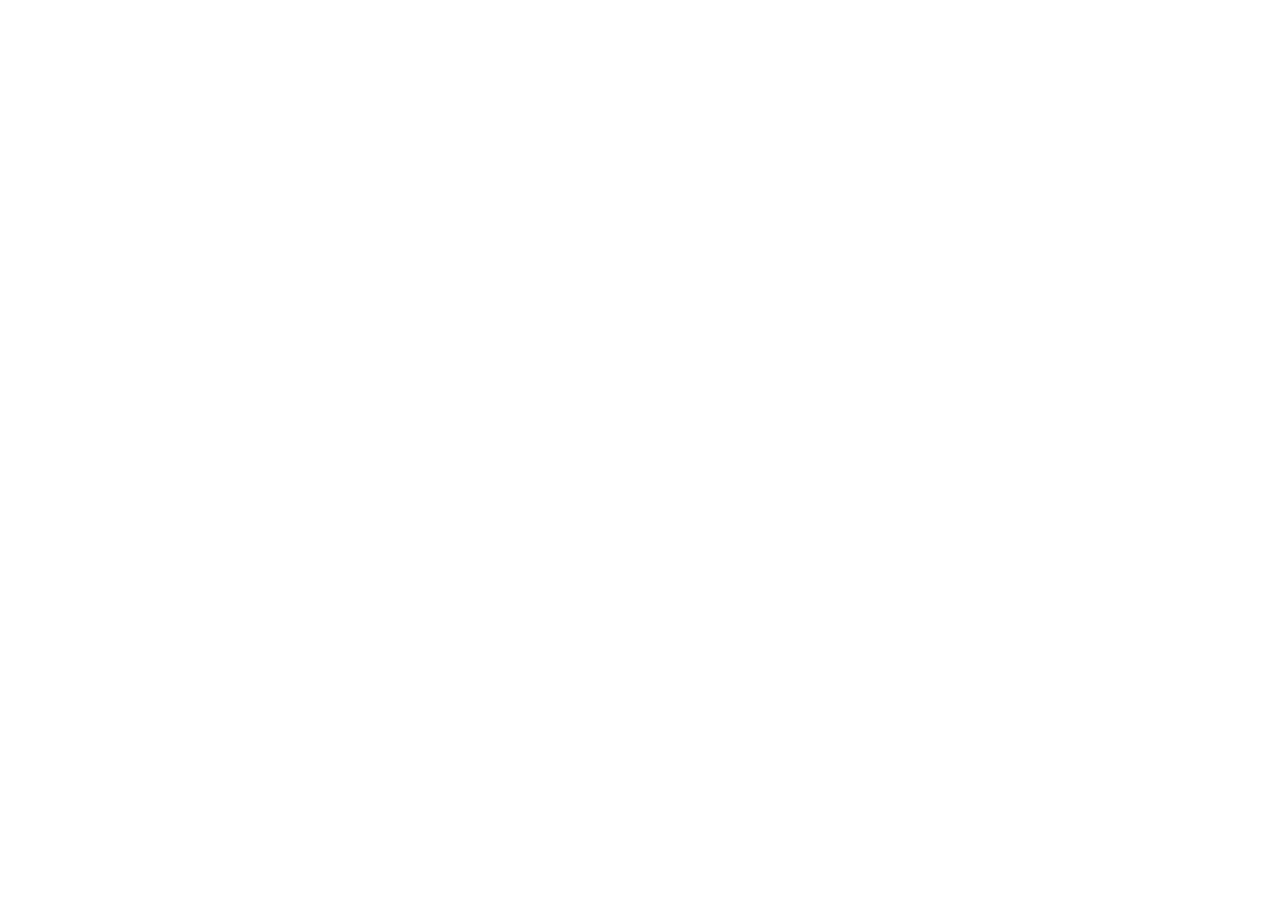
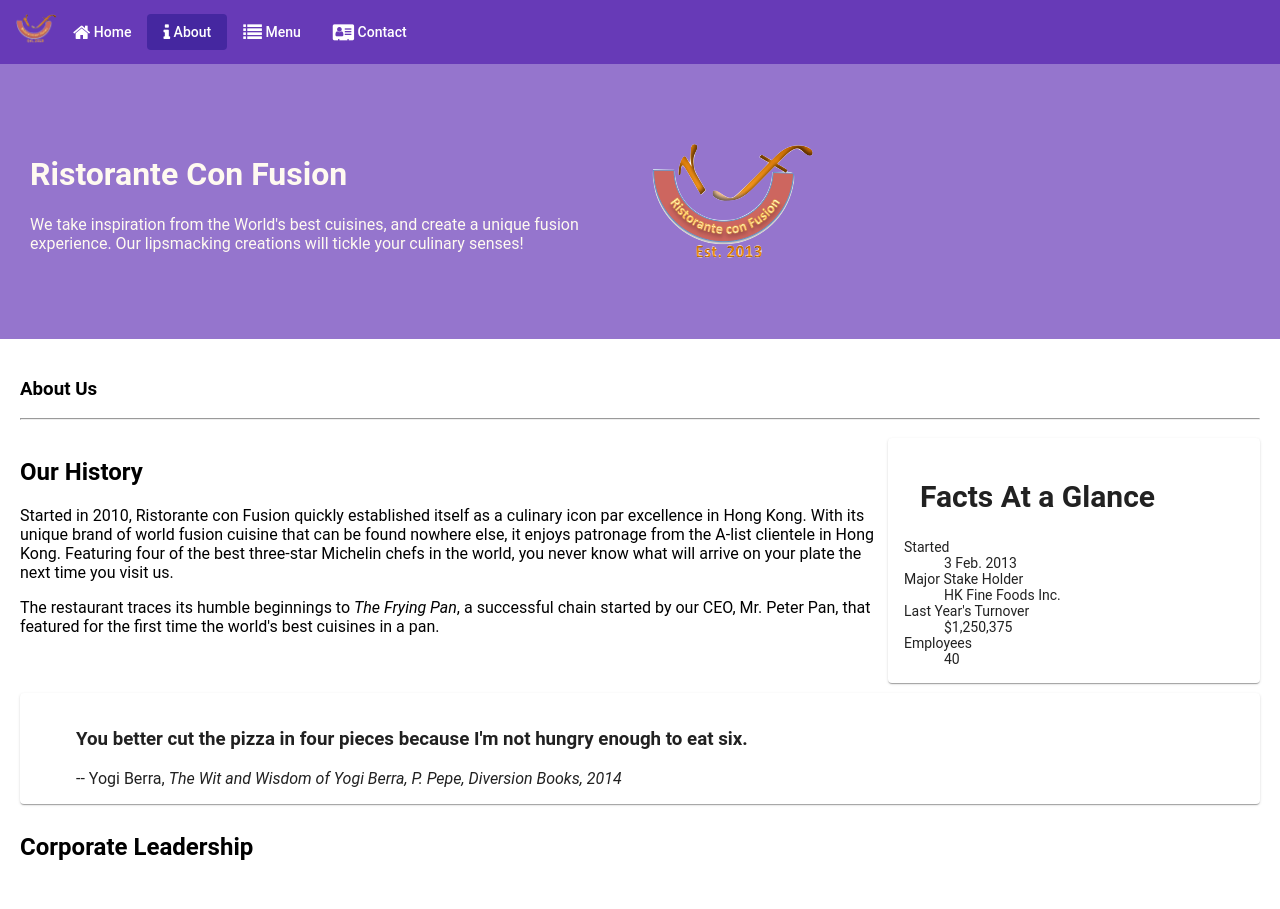
Before and after one commit to keshavg220/Angular, an Angular app: page /aboutus in a window 1280 px wide. Shown: the top 909 px of the page. Before the commit the page ends 800 px from the top, so only its background shows below. Built offline with nearby package versions, Linux system fonts and the light colour scheme.

Commit message:
Single Page full Application

```diff
--- a/src/app/about/about.component.html
+++ b/src/app/about/about.component.html
@@ -1,3 +1,70 @@
-<p>
-  about works!
-</p>
+<div class="container"
+  fxLayout="column"
+  fxLayoutGap="10px">
+
+  <div fxFlex>
+    <div>
+        <h3>About Us</h3>
+        <hr>
+    </div>
+  </div>
+
+  <div fxFlex>
+    <div fxLayout="column" fxLayout.gt-sm="row">
+      <div fxFlex="70">
+        <h2>Our History</h2>
+        <p>Started in 2010, Ristorante con Fusion quickly established itself as a culinary icon par excellence in Hong Kong. With its unique brand of world fusion cuisine that can be found nowhere else, it enjoys patronage from the A-list clientele in Hong Kong.  Featuring four of the best three-star Michelin chefs in the world, you never know what will arrive on your plate the next time you visit us.</p>
+        <p>The restaurant traces its humble beginnings to <em>The Frying Pan</em>, a successful chain started by our CEO, Mr. Peter Pan, that featured for the first time the world's best cuisines in a pan.</p>
+      </div>
+      <div fxFlex="30">
+        <mat-card>
+          <mat-card-header>
+            <mat-card-title>
+            <h2>Facts At a Glance</h2>
+            </mat-card-title>
+          </mat-card-header>
+          <mat-card-content>
+            <dl>
+              <dt>Started</dt>
+              <dd>3 Feb. 2013</dd>
+              <dt>Major Stake Holder</dt>
+              <dd>HK Fine Foods Inc.</dd>
+              <dt>Last Year's Turnover</dt>
+              <dd>$1,250,375</dd>
+              <dt>Employees</dt>
+              <dd>40</dd>
+            </dl>
+          </mat-card-content>
+        </mat-card>
+      </div>
+    </div>
+  </div>
+
+  <div fxFlex>
+    <mat-card>
+      <blockquote>
+        <h3>You better cut the pizza in four pieces because
+            I'm not hungry enough to eat six.</h3>
+        <footer>-- Yogi Berra,
+          <cite>The Wit and Wisdom of Yogi Berra,
+            P. Pepe, Diversion Books, 2014</cite>
+        </footer>
+      </blockquote>
+    </mat-card>
+  </div>
+
+
+  <div fxFlex>
+    <h2>Corporate Leadership</h2>
+    <div *ngIf="leaders">
+      <mat-list *ngIf="leaders">
+        <mat-list-item *ngFor="let leader of leaders" >
+          <img mat-list-avatar src="{{leader.image}}" alt={{leader.name}}>
+          <h4 mat-line> {{leader.name}} {{leader.abbr}}</h4>
+            <p mat-line> {{leader.designation}}</p>
+            <p mat-line>{{leader.description}}</p>
+        </mat-list-item>
+      </mat-list>
+    </div>
+  </div>
+</div>
--- a/src/app/about/about.component.ts
+++ b/src/app/about/about.component.ts
@@ -1,4 +1,7 @@
 import { Component, OnInit } from '@angular/core';
+import { Leader } from '../shared/leader';
+import { LeaderService } from '../services/leader.service';
+
 
 @Component({
   selector: 'app-about',
@@ -6,10 +9,13 @@
   styleUrls: ['./about.component.scss']
 })
 export class AboutComponent implements OnInit {
+  leaders: Leader[];
 
-  constructor() { }
+  constructor(private leaderService: LeaderService) { }
 
   ngOnInit() {
+    this.leaders = this.leaderService.getLeaders();
   }
 
+
 }
--- a/src/app/app-routing/routes.ts
+++ b/src/app/app-routing/routes.ts
@@ -9,6 +9,8 @@
 export const routes: Routes = [
   { path: 'home',  component: HomeComponent },
   { path: 'menu',     component: MenuComponent },
+  { path: 'aboutus',     component: AboutComponent },
+
   { path: '', redirectTo: '/home', pathMatch: 'full' },
   { path: 'dishdetail/:id',  component: DishdetailComponent },
   { path: 'contactus', component: ContactComponent }
--- a/src/app/dishdetail/dishdetail.component.ts
+++ b/src/app/dishdetail/dishdetail.component.ts
@@ -22,7 +22,7 @@
 
   ngOnInit() {
     let id = +this.route.snapshot.params['id'];
-    this.dish = this.dishService.getDish(id);
+    this.dish = this.dishService.getDish('id');
   }
 
   goBack(): void {
--- a/src/app/footer/footer.component.html
+++ b/src/app/footer/footer.component.html
@@ -10,7 +10,7 @@
         <h4>Links</h4>
         <mat-list>
           <mat-list-item routerLink="/home"><a mat-button>Home</a></mat-list-item>
-          <mat-list-item ><a mat-button>About</a></mat-list-item>
+          <mat-list-item routerLink="/aboutus"><a mat-button>About</a></mat-list-item>
           <mat-list-item routerLink="/menu"><a mat-button>Menu</a></mat-list-item>
           <mat-list-item routerLink="/contactus"><a mat-button>Contact</a></mat-list-item>
         </mat-list>
--- a/src/app/header/header.component.html
+++ b/src/app/header/header.component.html
@@ -1,7 +1,7 @@
 <mat-toolbar color="primary">
   <span><img src="/assets/images/logo.png" height=30 width=41></span>
   <a mat-button routerLink="/home" routerLinkActive="active"><span class="fa fa-home fa-lg"></span> Home</a>
-  <a mat-button routerLinkActive="active"><span class="fa fa-info fa-lg"></span> About</a>
+  <a mat-button routerLink="/aboutus" routerLinkActive="active"><span class="fa fa-info fa-lg"></span> About</a>
   <a mat-button routerLink="/menu" routerLinkActive="active"><span class="fa fa-list fa-lg"></span> Menu</a>
   <a mat-button routerLink="/contactus" routerLinkActive="active"><span class="fa fa-address-card fa-lg"></span> Contact</a>
 </mat-toolbar>
--- a/src/app/home/home.component.html
+++ b/src/app/home/home.component.html
@@ -33,4 +33,18 @@
   </mat-card-content>
 </mat-card>
 
+<mat-card *ngIf="leader" fxFlex>
+  <mat-card-header>
+    <div mat-card-avatar></div>
+    <mat-card-title>
+      <h3>{{leader.name | uppercase}}</h3>
+    </mat-card-title>
+  </mat-card-header>
+  <img mat-card-image src={{leader.image}} alt={{leader.name}}>
+  <mat-card-content>
+    <p>{{leader.description}}
+    </p>
+  </mat-card-content>
+</mat-card>
+
 </div>
--- a/src/app/home/home.component.ts
+++ b/src/app/home/home.component.ts
@@ -3,6 +3,9 @@
 import { DishService } from '../services/dish.service';
 import { Promotion } from '../shared/promotion';
 import { PromotionService } from '../services/promotion.service';
+import { Leader } from '../shared/leader';
+import { LeaderService } from '../services/leader.service';
+
 
 @Component({
   selector: 'app-home',
@@ -12,13 +15,16 @@
 export class HomeComponent implements OnInit {
   dish: Dish;
   promotion: Promotion;
+  leader: Leader;
 
   constructor(private dishservice: DishService,
-    private promotionservice: PromotionService) { }
+    private promotionservice: PromotionService,
+    private leaderservice: LeaderService) { }
 
   ngOnInit() {
     this.dish = this.dishservice.getFeaturedDish();
     this.promotion = this.promotionservice.getFeaturedPromotion();
+    this.leader = this.leaderservice.getFeaturedLeader();
   }
 
 }
--- a/src/app/menu/menu.component.html
+++ b/src/app/menu/menu.component.html
@@ -7,7 +7,7 @@
   </div>
   <div fxFlex>
     <mat-grid-list cols="2" rowHeight="200px">
-      <mat-grid-tile *ngFor="let dish of dishes" [routerLink]="['/dishdetail', dish.id]"></mat-grid-tile>
+      <mat-grid-tile *ngFor="let dish of dishes" [routerLink]="['/dishdetail', dish.id]">
         <img height="200px" src={{dish.image}} alt={{dish.name}}>
         <mat-grid-tile-footer>
           <h1>{{dish.name | uppercase}}</h1>
--- a/src/app/services/leader.service.ts
+++ b/src/app/services/leader.service.ts
@@ -7,6 +7,18 @@
   providedIn: 'root'
 })
 export class LeaderService {
+  getLeaders(): Leader[] {
+    return Leaders;
+  }
+
+  getLeader(id: string): Leader {
+    return Leaders.filter((leader) => (leader.id === id))[0];
+  }
+
+  getFeaturedLeader(): Leader {
+    return Leaders.filter((leader) => leader.featured)[0];
+  }
+
 
   constructor() { }
 }
```
